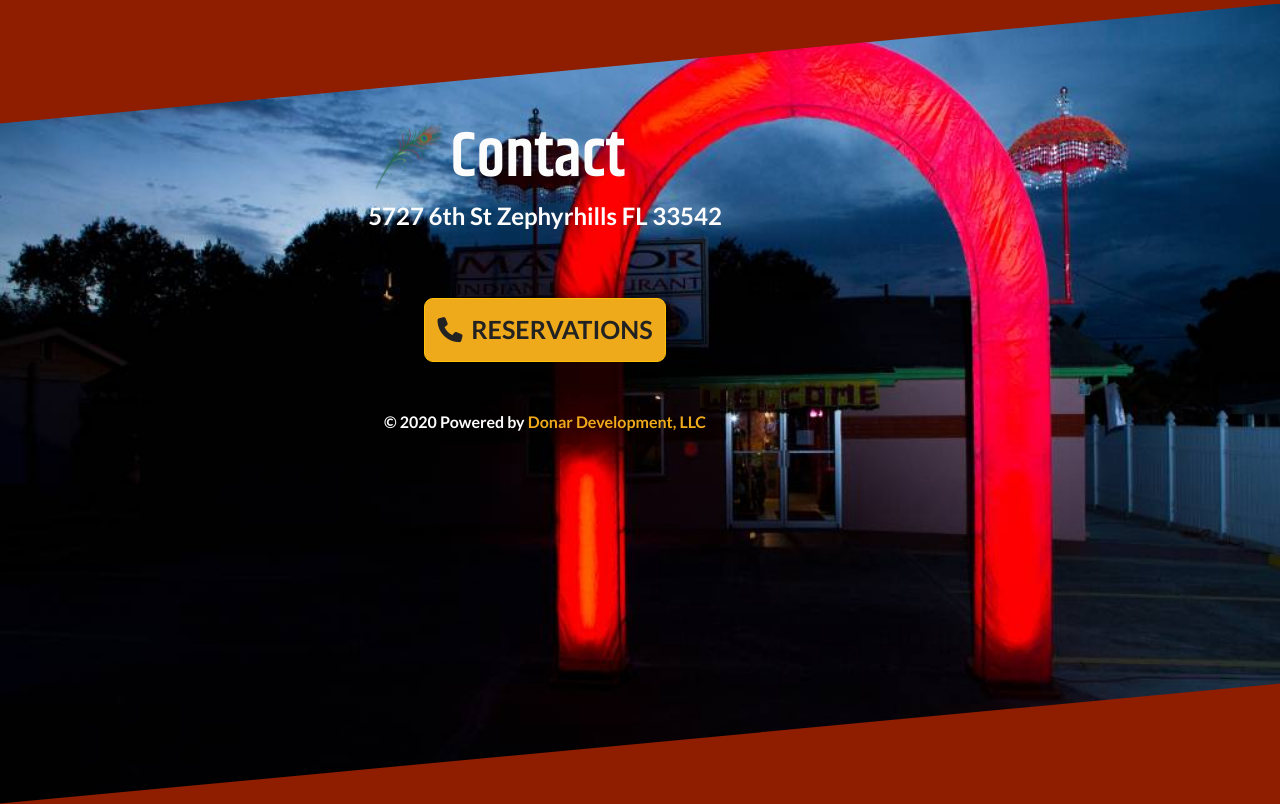
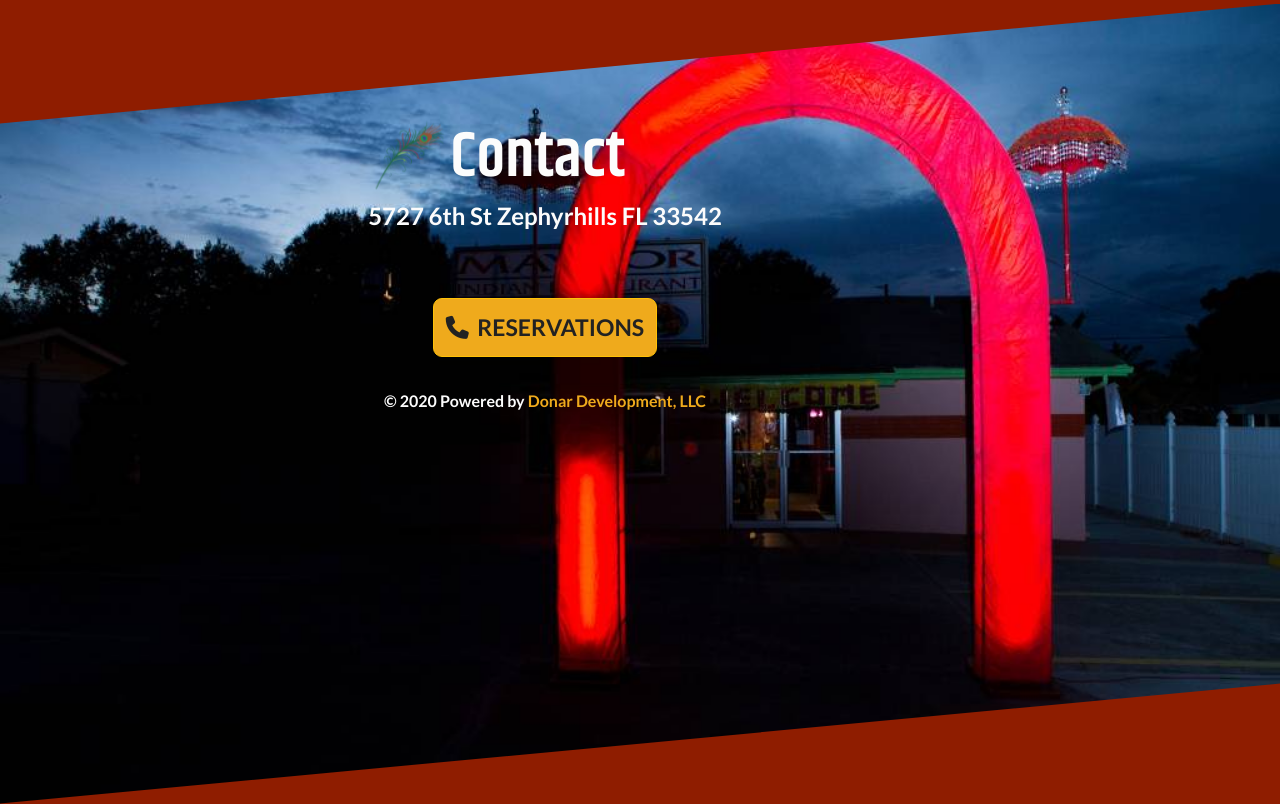
Before and after one commit to dricardo1/Mayoor-Indian-Restaurant, a PHP site: page /index.html in a window 1280 px wide. Shown: the part 2442-3246 px from the top of the page. Run offline with PHP 8.4, Linux system fonts and the light colour scheme; some libraries are stand-ins or nearby versions.

Commit message:
Final commits

```diff
--- a/styles/main.css
+++ b/styles/main.css
@@ -164,7 +164,7 @@ div.more a {
   background-color: #efaa1c !important;
   color: #222 !important;
   font-weight: bold;
-  font-size: 1.25em;
+  font-size: 1.15em;
   padding: 0.5em;
   border-radius: 9px;
 }
@@ -308,6 +308,10 @@ div.contact-title h2 {
   margin: 1em 1em 0 0;
 }
 
+.mb-5, .my-5 {
+  margin-bottom: 2rem!important;
+}
+
 @media only screen and (max-device-width: 1024px) {
   #hero {
     width: 100%;
```
